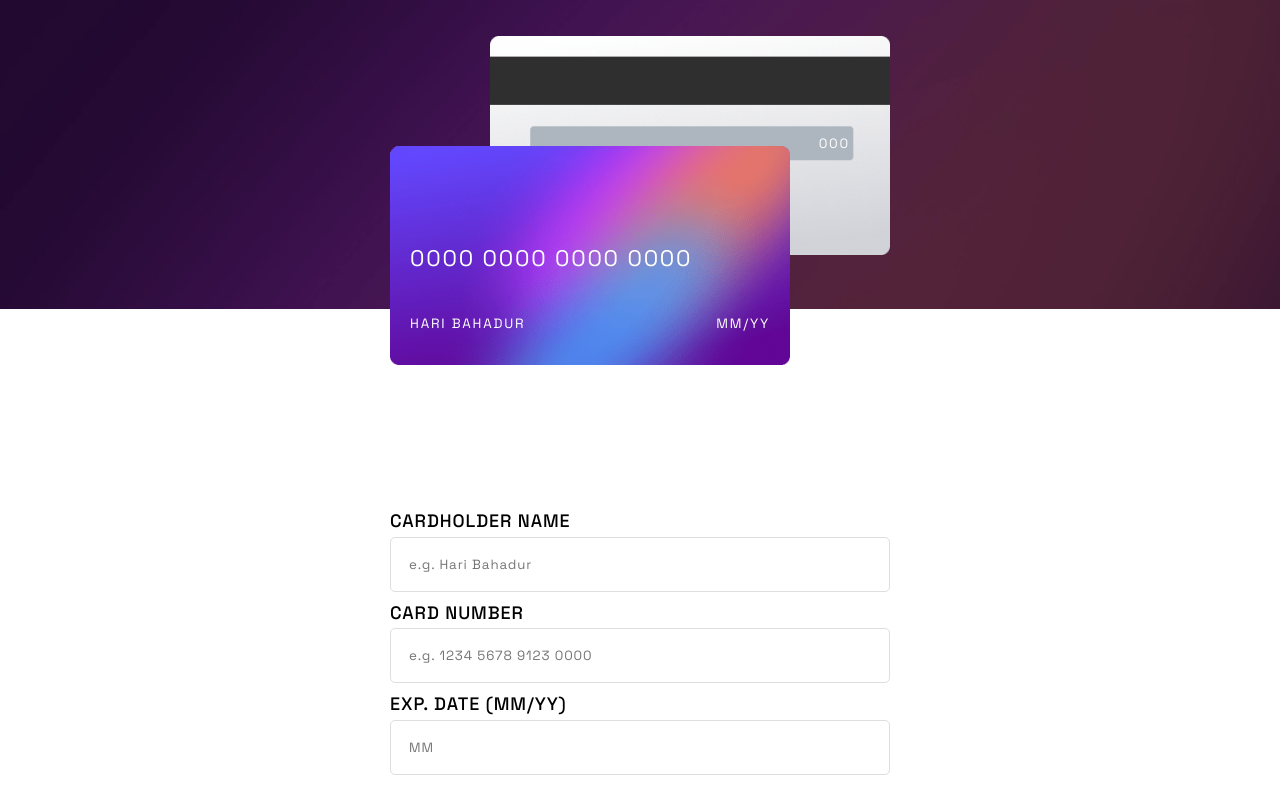
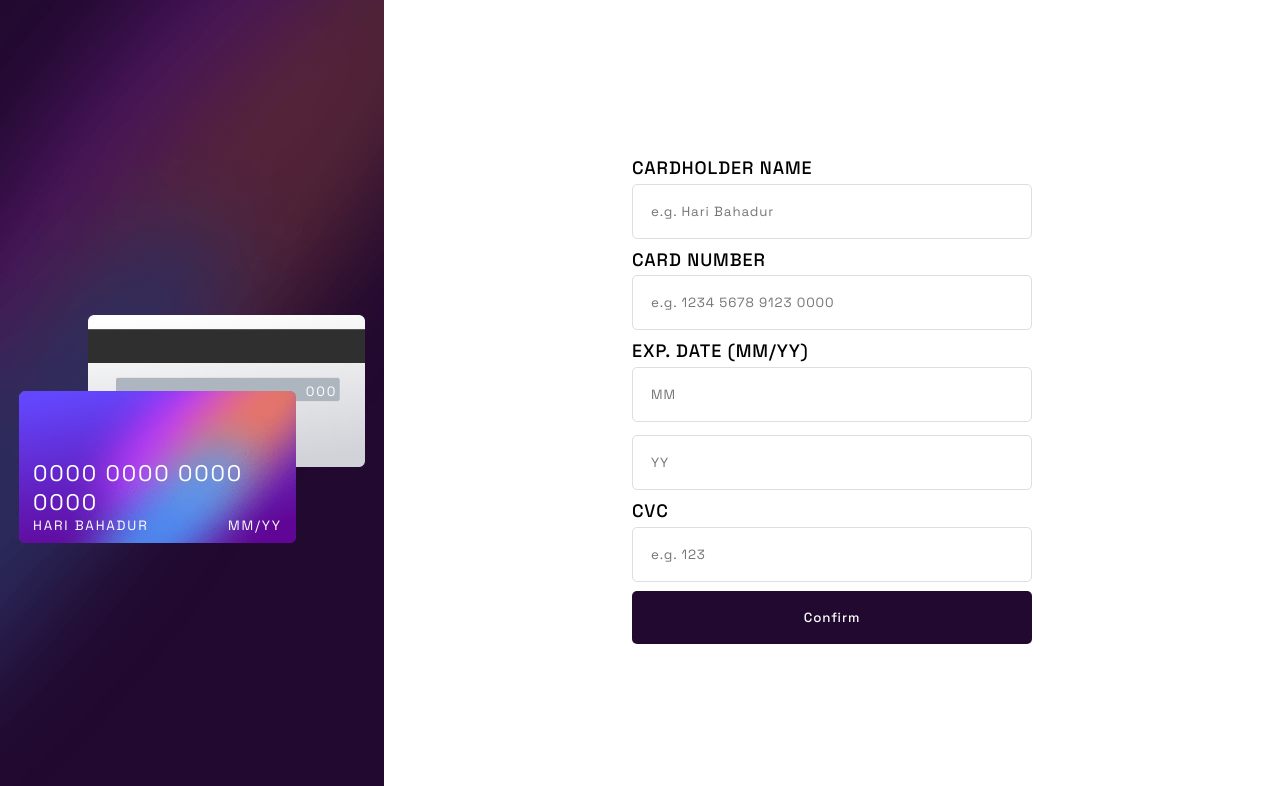
Before and after one commit to gcsandesh/interactive-card-details-form, a React (Create React App) app: page / in a window 1280 px wide. Shown: the top 786 px of the page. Built offline with nearby package versions, Linux system fonts and the light colour scheme.

Commit message:
added desktop view

```diff
--- a/src/index.css
+++ b/src/index.css
@@ -177,8 +177,22 @@ body {
   :root {
     font-size: 18px;
   }
-
+  .main{
+    /* height: 100vh; */
+    flex-direction: row;
+    align-items: center;
+    justify-content: space-between;
+  }
   .hero {
+    width:30%;
     background-image: url("./images/bg-main-desktop.png");
+    height: 100vh;
+    background-size: fill;
+    display: flex;
+    align-items: center;
+  }
+  .form--container{
+    width: 60%;
+    padding: 50px;
   }
 }
```
